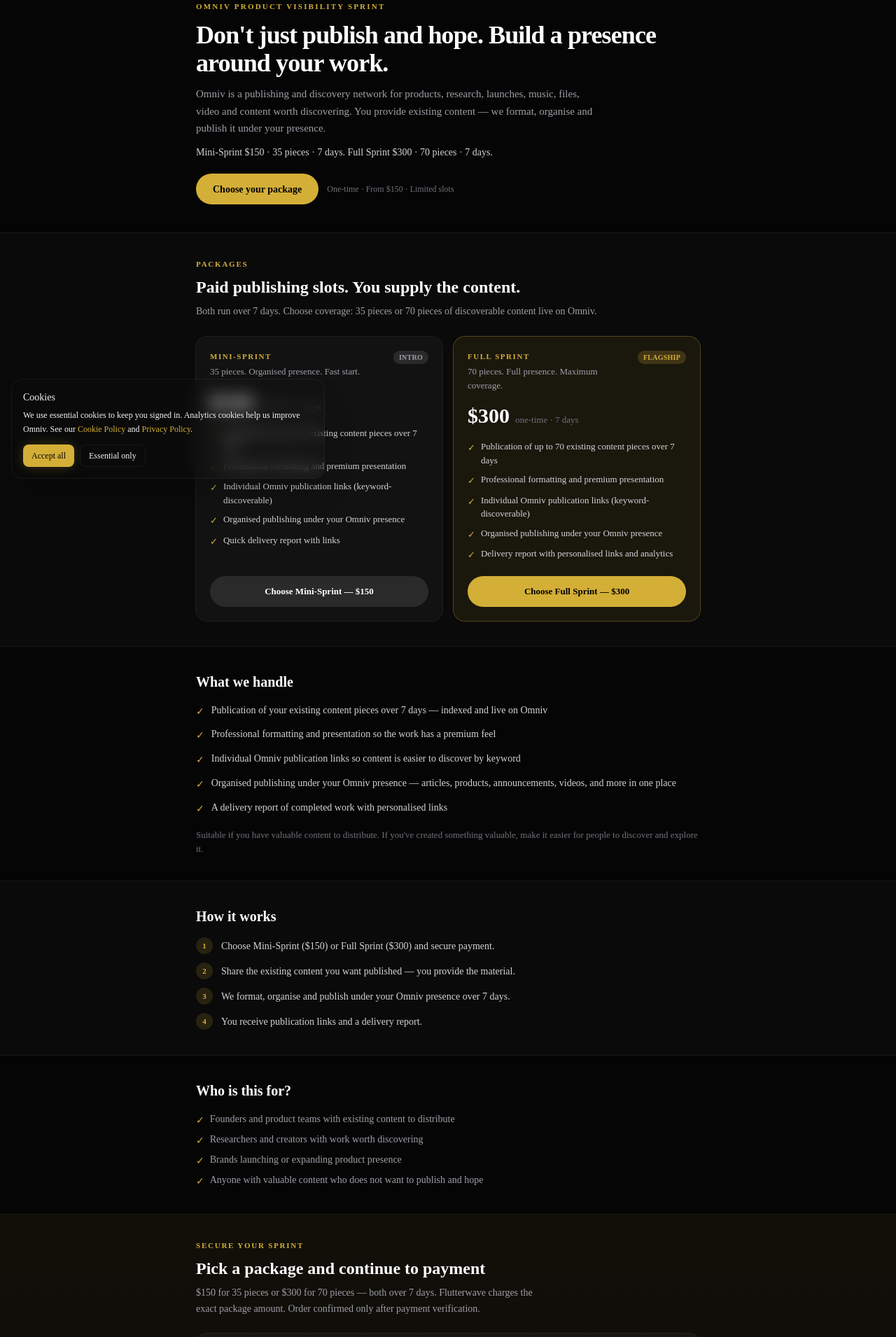
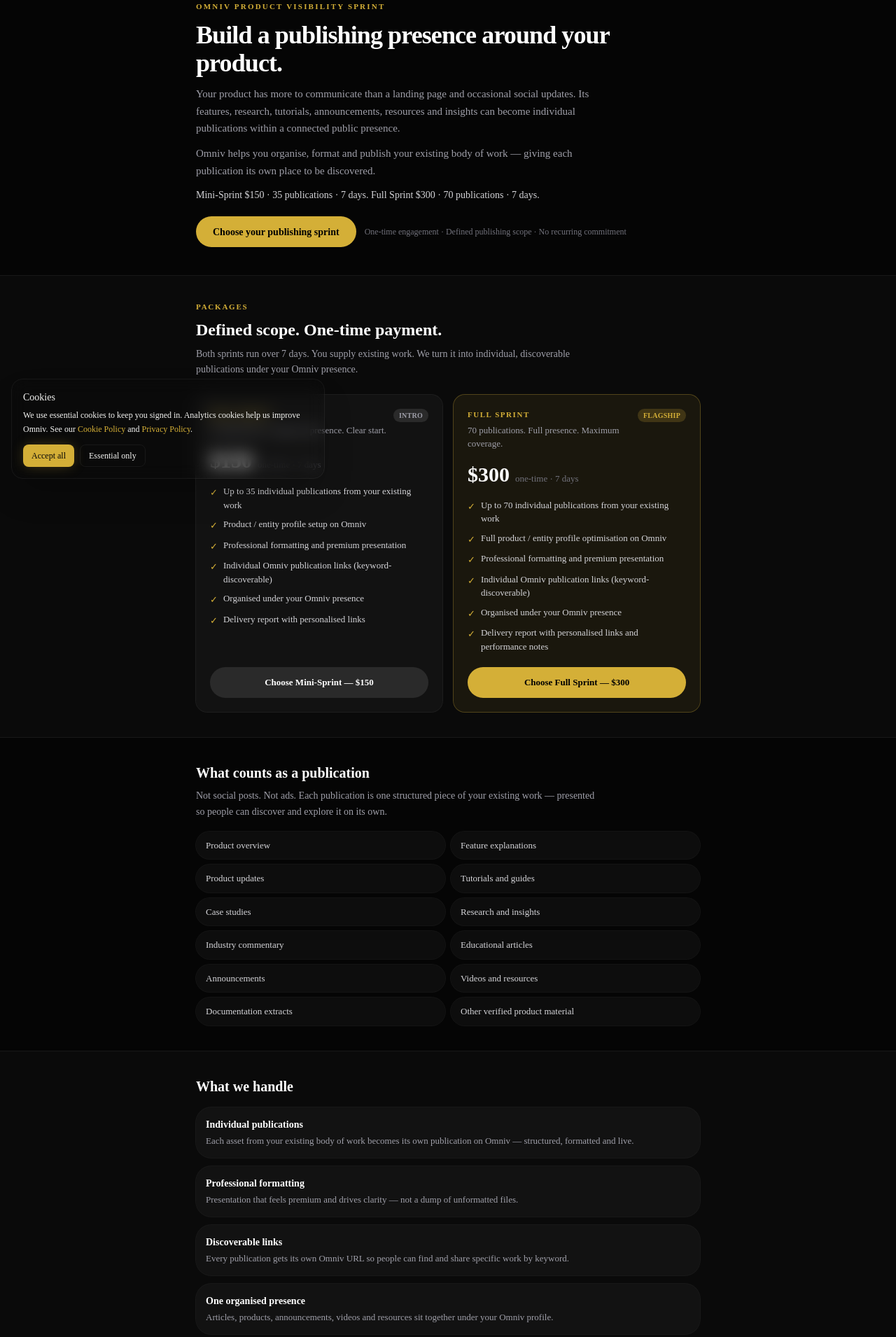
Before and after one commit to ezekielnelson060-hash/omniv-cso, a Next.js app: page /visibility-sprint in a window 1280 px wide. Shown: the part 100-2010 px from the top of the page at 70% size. Built offline with nearby package versions, Linux system fonts and the light colour scheme; no server answers; the database is empty.

Commit message:
Clarify offer: publications not pieces; stronger hero and deliverables

```diff
--- a/src/app/visibility-sprint/page.tsx
+++ b/src/app/visibility-sprint/page.tsx
@@ -6,11 +6,11 @@ import { VisibilitySprintCheckoutForm } from "@/components/visibility-sprint/che
 export const metadata: Metadata = {
   title: "Product Visibility Sprint — from $150 | Omniv",
   description:
-    "Done-for-you publishing on Omniv. Mini-Sprint $150 (35 pieces over 7 days) or Full Sprint $300 (70 pieces over 7 days). You provide existing content; we publish.",
+    "Build a publishing presence around your product. Mini-Sprint $150 (35 publications) or Full Sprint $300 (70 publications) over 7 days. You provide existing work; we organise, format and publish on Omniv.",
   openGraph: {
     title: "Omniv Product Visibility Sprint",
     description:
-      "35 or 70 pieces of discoverable content in 7 days. Professional formatting, Omniv links, organised presence. From $150.",
+      "35 or 70 individual publications in 7 days. Organised presence, professional formatting, discoverable links. From $150 one-time.",
     url: "https://omniv.media/visibility-sprint",
     siteName: "Omniv",
     type: "website",
@@ -22,13 +22,14 @@ const MINI = {
   name: "Mini-Sprint",
   price: 150,
   duration: "7 days",
-  tagline: "35 pieces. Organised presence. Fast start.",
+  tagline: "35 publications. Organised presence. Clear start.",
   items: [
-    "Publication of up to 35 existing content pieces over 7 days",
+    "Up to 35 individual publications from your existing work",
+    "Product / entity profile setup on Omniv",
     "Professional formatting and premium presentation",
     "Individual Omniv publication links (keyword-discoverable)",
-    "Organised publishing under your Omniv presence",
-    "Quick delivery report with links",
+    "Organised under your Omniv presence",
+    "Delivery report with personalised links",
   ],
 };
 
@@ -37,54 +38,89 @@ const FULL = {
   name: "Full Sprint",
   price: 300,
   duration: "7 days",
-  tagline: "70 pieces. Full presence. Maximum coverage.",
+  tagline: "70 publications. Full presence. Maximum coverage.",
   items: [
-    "Publication of up to 70 existing content pieces over 7 days",
+    "Up to 70 individual publications from your existing work",
+    "Full product / entity profile optimisation on Omniv",
     "Professional formatting and premium presentation",
     "Individual Omniv publication links (keyword-discoverable)",
-    "Organised publishing under your Omniv presence",
-    "Delivery report with personalised links and analytics",
+    "Organised under your Omniv presence",
+    "Delivery report with personalised links and performance notes",
   ],
 };
 
+const PUBLICATION_TYPES = [
+  "Product overview",
+  "Feature explanations",
+  "Product updates",
+  "Tutorials and guides",
+  "Case studies",
+  "Research and insights",
+  "Industry commentary",
+  "Educational articles",
+  "Announcements",
+  "Videos and resources",
+  "Documentation extracts",
+  "Other verified product material",
+] as const;
+
 const WHAT_WE_HANDLE = [
-  "Publication of your existing content pieces over 7 days — indexed and live on Omniv",
-  "Professional formatting and presentation so the work has a premium feel",
-  "Individual Omniv publication links so content is easier to discover by keyword",
-  "Organised publishing under your Omniv presence — articles, products, announcements, videos, and more in one place",
-  "A delivery report of completed work with personalised links",
+  {
+    title: "Individual publications",
+    body: "Each asset from your existing body of work becomes its own publication on Omniv — structured, formatted and live.",
+  },
+  {
+    title: "Professional formatting",
+    body: "Presentation that feels premium and drives clarity — not a dump of unformatted files.",
+  },
+  {
+    title: "Discoverable links",
+    body: "Every publication gets its own Omniv URL so people can find and share specific work by keyword.",
+  },
+  {
+    title: "One organised presence",
+    body: "Articles, products, announcements, videos and resources sit together under your Omniv profile.",
+  },
+  {
+    title: "Delivery report",
+    body: "Personalised links to completed publications when the sprint finishes.",
+  },
 ] as const;
 
 const STEPS = [
-  "Choose Mini-Sprint ($150) or Full Sprint ($300) and secure payment.",
-  "Share the existing content you want published — you provide the material.",
-  "We format, organise and publish under your Omniv presence over 7 days.",
+  "Choose Mini-Sprint ($150) or Full Sprint ($300) and complete payment.",
+  "Share the existing work you want published — overviews, features, tutorials, research, announcements, and related assets.",
+  "We organise, format and publish under your Omniv presence over 7 days.",
   "You receive publication links and a delivery report.",
 ] as const;
 
 const AUDIENCE = [
-  "Founders and product teams with existing content to distribute",
-  "Researchers and creators with work worth discovering",
-  "Brands launching or expanding product presence",
-  "Anyone with valuable content who does not want to publish and hope",
+  "Product owners with an existing body of work to organise",
+  "SaaS and software teams with features, docs and updates to publish",
+  "Researchers and creators whose work should be discoverable",
+  "Brands that want more than a landing page and occasional posts",
 ] as const;
 
 const FAQS = [
   {
+    q: "What counts as a publication?",
+    a: "One individual work or content asset — for example a product overview, a feature explanation, a tutorial, a case study, an announcement, or a research note. Each becomes its own formatted publication on Omniv, not a social post or ad.",
+  },
+  {
     q: "Is this a subscription?",
-    a: "No. Both packages are one-time payments. There is no recurring charge.",
+    a: "No. Both packages are one-time payments with a defined publishing scope. There is no recurring charge.",
   },
   {
     q: "What is the difference between Mini and Full?",
-    a: "Mini-Sprint ($150) publishes up to 35 content pieces over 7 days. Full Sprint ($300) publishes up to 70 pieces over the same 7 days — roughly double the coverage — plus a fuller delivery report.",
+    a: "Mini-Sprint ($150) covers up to 35 publications over 7 days. Full Sprint ($300) covers up to 70 publications over the same 7 days — roughly double the publishing scope — plus fuller profile optimisation and reporting.",
   },
   {
-    q: "Do you create the content from scratch?",
-    a: "You provide the existing content. We handle formatting, organisation and publishing on Omniv. We do not invent filler to hit a number.",
+    q: "Do you write everything from scratch?",
+    a: "You provide the existing material. We organise, format and publish it. We do not invent filler to hit a number.",
   },
   {
     q: "How long does delivery take?",
-    a: "Both packages run over 7 days of publishing after kickoff, subject to how quickly materials arrive.",
+    a: "Both packages run over 7 days of publishing after kickoff, depending on how quickly materials and approvals arrive.",
   },
   {
     q: "Do you guarantee traffic or customers?",
@@ -101,7 +137,7 @@ function CtaLink({ className, label }: { className?: string; label?: string }) {
         "inline-flex h-11 items-center justify-center rounded-full bg-omniv-gold px-6 text-[14px] font-semibold text-black transition hover:brightness-110"
       }
     >
-      {label || "Get Your Visibility Sprint"}
+      {label || "Choose your publishing sprint"}
     </a>
   );
 }
@@ -188,42 +224,50 @@ export default function VisibilitySprintPage() {
       </header>
 
       <main>
+        {/* Hero */}
         <section className="mx-auto max-w-3xl px-4 pb-8 pt-8 md:px-6 md:pb-10 md:pt-10">
           <p className="text-[11px] font-semibold uppercase tracking-[0.2em] text-omniv-gold">
             Omniv Product Visibility Sprint
           </p>
           <h1 className="mt-3 max-w-2xl text-3xl font-semibold tracking-tight text-white md:text-4xl md:leading-[1.12]">
-            Don't just publish and hope. Build a presence around your work.
+            Build a publishing presence around your product.
           </h1>
           <p className="mt-3 max-w-xl text-[15px] leading-relaxed text-zinc-400">
-            Omniv is a publishing and discovery network for products, research,
-            launches, music, files, video and content worth discovering. You
-            provide existing content — we format, organise and publish it under
-            your presence.
+            Your product has more to communicate than a landing page and
+            occasional social updates. Its features, research, tutorials,
+            announcements, resources and insights can become individual
+            publications within a connected public presence.
+          </p>
+          <p className="mt-3 max-w-xl text-[15px] leading-relaxed text-zinc-400">
+            Omniv helps you organise, format and publish your existing body of
+            work — giving each publication its own place to be discovered.
           </p>
           <p className="mt-3 max-w-xl text-[14px] font-medium text-zinc-300">
-            Mini-Sprint $150 · 35 pieces · 7 days. Full Sprint $300 · 70 pieces ·
-            7 days.
+            Mini-Sprint $150 · 35 publications · 7 days. Full Sprint $300 · 70
+            publications · 7 days.
           </p>
           <div className="mt-5 flex flex-wrap items-center gap-3">
-            <CtaLink label="Choose your package" />
+            <CtaLink />
             <span className="text-[12px] text-zinc-500">
-              One-time · From $150 · Limited slots
+              One-time engagement · Defined publishing scope · No recurring
+              commitment
             </span>
           </div>
         </section>
 
+        {/* Packages */}
         <section className="border-y border-white/[0.06] bg-white/[0.02]">
           <div className="mx-auto max-w-3xl px-4 py-8 md:px-6 md:py-9">
             <p className="text-[11px] font-semibold uppercase tracking-[0.16em] text-omniv-gold">
               Packages
             </p>
             <h2 className="mt-2 text-xl font-semibold text-white md:text-2xl">
-              Paid publishing slots. You supply the content.
+              Defined scope. One-time payment.
             </h2>
             <p className="mt-2 max-w-xl text-[14px] leading-relaxed text-zinc-400">
-              Both run over 7 days. Choose coverage: 35 pieces or 70 pieces of
-              discoverable content live on Omniv.
+              Both sprints run over 7 days. You supply existing work. We turn it
+              into individual, discoverable publications under your Omniv
+              presence.
             </p>
             <div className="mt-6 grid gap-4 sm:grid-cols-2">
               <PackageCard pkg={MINI} />
@@ -232,30 +276,52 @@ export default function VisibilitySprintPage() {
           </div>
         </section>
 
+        {/* What a publication is */}
         <section className="mx-auto max-w-3xl px-4 py-8 md:px-6 md:py-9">
+          <h2 className="text-lg font-semibold text-white md:text-xl">
+            What counts as a publication
+          </h2>
+          <p className="mt-2 max-w-xl text-[14px] leading-relaxed text-zinc-400">
+            Not social posts. Not ads. Each publication is one structured piece
+            of your existing work — presented so people can discover and explore
+            it on its own.
+          </p>
+          <ul className="mt-4 grid gap-2 sm:grid-cols-2">
+            {PUBLICATION_TYPES.map((t) => (
+              <li
+                key={t}
+                className="rounded-xl bg-white/[0.03] px-3.5 py-2.5 text-[13px] text-zinc-300 ring-1 ring-white/[0.06]"
+              >
+                {t}
+              </li>
+            ))}
+          </ul>
+        </section>
+
+        {/* What we handle */}
+        <section className="border-y border-white/[0.06] bg-white/[0.02]">
+          <div className="mx-auto max-w-3xl px-4 py-8 md:px-6 md:py-9">
             <h2 className="text-lg font-semibold text-white md:text-xl">
               What we handle
             </h2>
-          <ul className="mt-4 space-y-2.5">
+            <ul className="mt-4 space-y-3">
               {WHAT_WE_HANDLE.map((item) => (
                 <li
-                key={item}
-                className="flex items-start gap-2.5 text-[14px] leading-relaxed text-zinc-300"
+                  key={item.title}
+                  className="rounded-xl bg-white/[0.03] p-3.5 ring-1 ring-white/[0.06]"
                 >
-                <span className="mt-0.5 text-omniv-gold">✓</span>
-                {item}
+                  <p className="text-[14px] font-semibold text-white">{item.title}</p>
+                  <p className="mt-0.5 text-[13px] leading-relaxed text-zinc-400">
+                    {item.body}
+                  </p>
                 </li>
               ))}
             </ul>
-          <p className="mt-4 text-[13px] text-zinc-500">
-            Suitable if you have valuable content to distribute. If you've
-            created something valuable, make it easier for people to discover and
-            explore it.
-          </p>
+          </div>
         </section>
 
-        <section className="border-y border-white/[0.06] bg-white/[0.02]">
-          <div className="mx-auto max-w-3xl px-4 py-8 md:px-6 md:py-9">
+        {/* How it works */}
+        <section className="mx-auto max-w-3xl px-4 py-8 md:px-6 md:py-9">
           <h2 className="text-lg font-semibold text-white md:text-xl">
             How it works
           </h2>
@@ -269,12 +335,13 @@ export default function VisibilitySprintPage() {
               </li>
             ))}
           </ol>
-          </div>
         </section>
 
-        <section className="mx-auto max-w-3xl px-4 py-8 md:px-6 md:py-9">
+        {/* Who */}
+        <section className="border-y border-white/[0.06] bg-white/[0.02]">
+          <div className="mx-auto max-w-3xl px-4 py-8 md:px-6 md:py-9">
             <h2 className="text-lg font-semibold text-white md:text-xl">
-            Who is this for?
+              Who this is for
             </h2>
             <ul className="mt-4 space-y-1.5">
               {AUDIENCE.map((item) => (
@@ -287,8 +354,14 @@ export default function VisibilitySprintPage() {
                 </li>
               ))}
             </ul>
+            <p className="mt-4 text-[13px] text-zinc-500">
+              Don't just give your product a website. Build a publishing
+              presence around everything it has to offer.
+            </p>
+          </div>
         </section>
 
+        {/* Checkout */}
         <section className="border-t border-white/[0.06] bg-gradient-to-b from-omniv-gold/[0.06] to-transparent">
           <div className="mx-auto max-w-3xl px-4 py-8 md:px-6 md:py-9">
             <div className="mb-6 max-w-lg">
@@ -296,11 +369,11 @@ export default function VisibilitySprintPage() {
                 Secure your sprint
               </p>
               <h2 className="mt-2 text-xl font-semibold text-white md:text-2xl">
-                Pick a package and continue to payment
+                Choose your publishing sprint
               </h2>
               <p className="mt-2 text-[14px] leading-relaxed text-zinc-400">
-                $150 for 35 pieces or $300 for 70 pieces — both over 7 days.
-                Flutterwave charges the exact package amount. Order confirmed only
+                One-time payment. Defined deliverables. No recurring commitment.
+                Flutterwave charges $150 or $300 exactly. Order confirmed only
                 after payment verification.
               </p>
             </div>
@@ -308,6 +381,7 @@ export default function VisibilitySprintPage() {
           </div>
         </section>
 
+        {/* FAQ */}
         <section className="mx-auto max-w-3xl px-4 py-8 md:px-6 md:py-9">
           <h2 className="text-lg font-semibold text-white md:text-xl">FAQ</h2>
           <div className="mt-4 space-y-4">
@@ -322,14 +396,16 @@ export default function VisibilitySprintPage() {
           </div>
         </section>
 
+        {/* Final CTA */}
         <section className="border-t border-white/[0.06]">
           <div className="mx-auto max-w-3xl px-4 py-10 text-center md:px-6">
             <h2 className="text-xl font-semibold text-white md:text-2xl">
               Ready to build a presence around your work?
             </h2>
             <p className="mx-auto mt-2 max-w-md text-[14px] text-zinc-400">
-              Mini-Sprint $150 (35 pieces) or Full Sprint $300 (70 pieces). Both
-              over 7 days. You provide the content — we publish it.
+              Mini-Sprint $150 (35 publications) or Full Sprint $300 (70
+              publications). Both over 7 days. You provide the work — we publish
+              it.
             </p>
             <div className="mt-5">
               <CtaLink />
```
Lines whose indentation alone changed are shown as unchanged.
